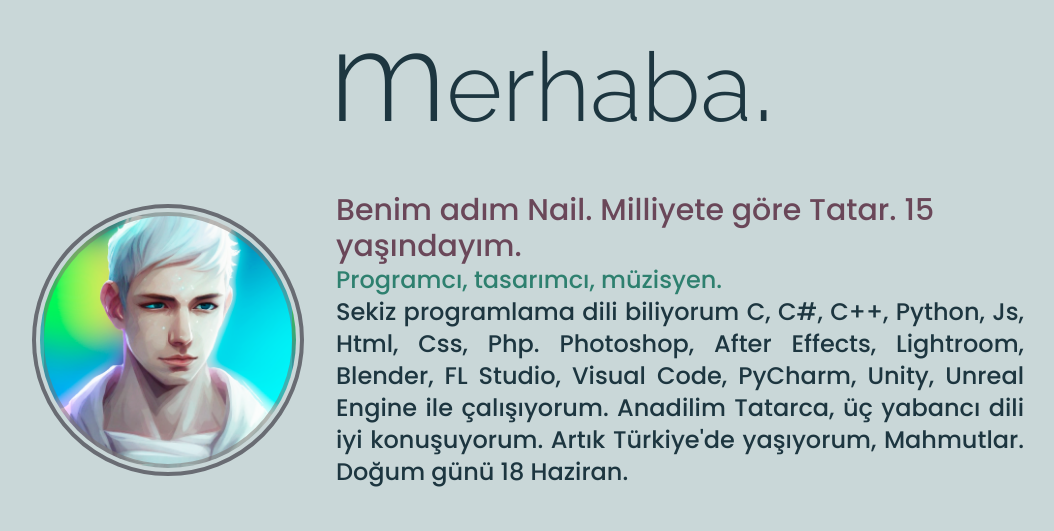
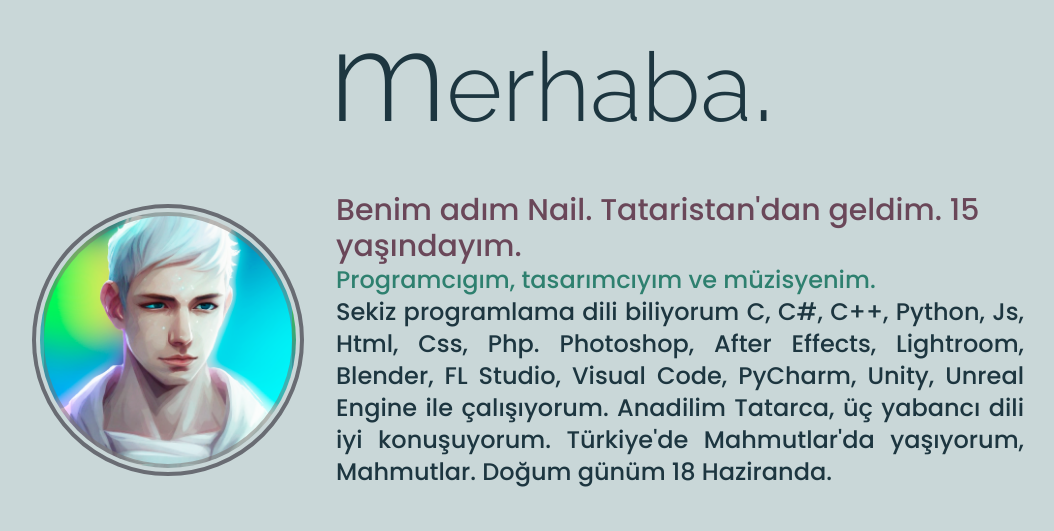
Before and after one commit to naill975763/nail_zagru, a plain HTML site: page index.html in a window 1280 px wide. Shown: the whole page, without its empty margins (88-1142 px from the left). Drawn offline with Linux system fonts and the light colour scheme.

Commit message:
Update index.html

```diff
--- a/index.html
+++ b/index.html
@@ -26,11 +26,11 @@
             <div class="grid justify-items-center md:flex md:items-center">
                 <div class="bg-cover bg-[url('./img/ava.png')] outline outline-offset-4 outline-4 outline-zinc-600/80 border-4 border-stone-500/50 rounded-full w-[60vw] h-[60vw] sm:w-[45vw] sm:h-[45vw] md:w-[30vw] md:h-[30vw] xl:w-[20vw] xl:h-[20vw] 2xl:w-[15vw] 2xl:h-[15vw]"></div>
                 <div class="font-['Poppins'] text-1xl lg:text-2xl 2xl:text-4xl w-[90vw] sm:w-[75vw] md:w-[60vw] p-5 md:p-10 ">
-                    <p class="text-[#6a4759] text-2xl lg:text-3xl 2xl:text-6xl">Benim adım Nail. Milliyete göre Tatar. 15 yaşındayım.</p>
-                    <p class="text-[#2e806f]">Programcı, tasarımcı, müzisyen.</p>
+                    <p class="text-[#6a4759] text-2xl lg:text-3xl 2xl:text-6xl">Benim adım Nail. Tataristan'dan geldim. 15 yaşındayım.</p>
+                    <p class="text-[#2e806f]">Programcıgım, tasarımcıyım ve müzisyenim.</p>
                     <p class="text-[#1d3640] text-justify">Sekiz programlama dili biliyorum C, C#, C++, Python, Js, Html, Css, Php.
                         Photoshop, After Effects, Lightroom, Blender, FL Studio, Visual Code, PyCharm, Unity, Unreal Engine ile çalışıyorum.
-                        Anadilim Tatarca, üç yabancı dili iyi konuşuyorum. Artık Türkiye'de yaşıyorum, Mahmutlar. Doğum günü 18 Haziran.</p>
+                        Anadilim Tatarca, üç yabancı dili iyi konuşuyorum. Türkiye'de Mahmutlar'da yaşıyorum, Mahmutlar. Doğum günüm 18 Haziranda.</p>
                 </div>
             </div>
         </main>
```
